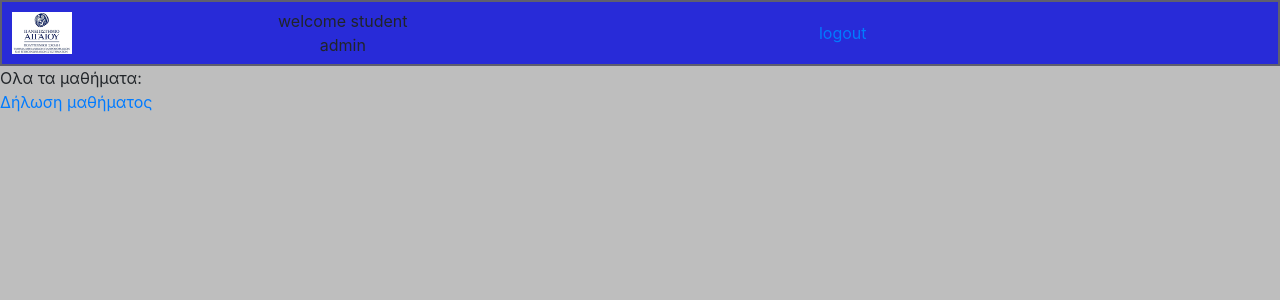
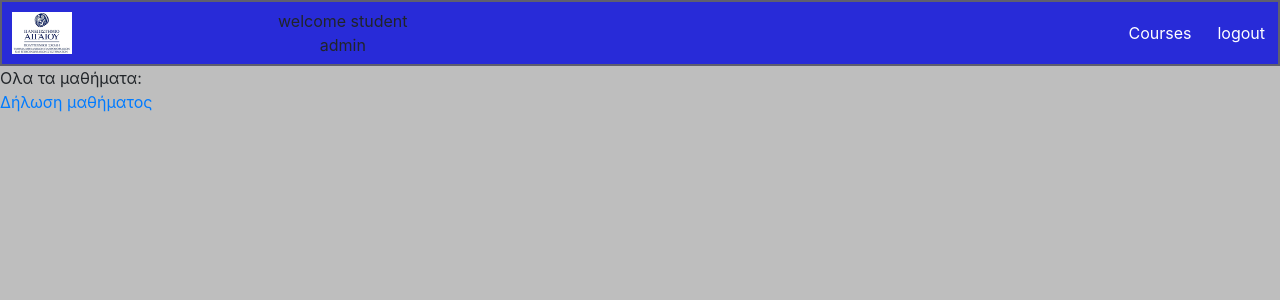
Before and after one commit to passingTrance19108/InternetProgeammingAssignment, a PHP site: page /MainPage.php in a window 1280 px wide. Shown: the top 300 px of the page. Run offline with PHP 8.4, Linux system fonts and the light colour scheme; a user stored in the database is signed in; data comes from the database, SQL or seed files in the repository.

Commit message:
reorganised and started courses page

```diff
--- a/header.php
+++ b/Components/header.php
@@ -1,15 +1,14 @@
 <?php
-    include 'sessionStart.php';
+    require 'sessionStart.php';
 
     if(!isset($_SESSION['Username']))
     {
-        header('Location:index.php');
+        header('Location: http://localhost');
     }
 
 ?>
 <!DOCTYPE html>
 <html>
-<div id="body">
     <head>
         <meta name="viewport" content="width=device-width, initial-scale=1">
         <script src="https://ajax.googleapis.com/ajax/libs/jquery/3.6.0/jquery.min.js"></script>
@@ -18,18 +17,21 @@
         <script src="https://cdn.jsdelivr.net/npm/bootstrap@3.4.1/dist/js/bootstrap.min.js"
         integrity="sha384-aJ21OjlMXNL5UyIl/XNwTMqvzeRMZH2w8c5cRVpzpU8Y5bApTppSuUkhZXN0VxHd" crossorigin="anonymous"></script>
 
-        <link rel = "stylesheet" type = "text/css" href = "style.css">
-
-        <title >Main Page</title>
+        <link rel = "stylesheet" type = "text/css" href = "/style.css">
+        <title><?php echo basename($_SERVER['PHP_SELF'],'.php') ; ?></title>
 
         <!--title icon-->
-        <link rel="icon" href="photos/icsdlogo.png" type="image/icon type">
+        <link rel="icon" href="/photos/icsdlogo.png" type="image/icon type">
     </head>
     <body>
+    <div id="body" class="">
         <nav class="nav navbar-collapse navbar-expand-md topnav">
-            <a id="navimg" class="navbar-brand" href="/MainPage.php"><img width="25%" src="photos/icsdlogo.png"></a>
+            <a id="navimg" class="navbar-brand" href="/MainPage.php"><img width="25%" src="/photos/icsdlogo.png"></a>
             <div class="text-center collapse navbar-collapse"><?php echo 'welcome ' . $_SESSION['Role'] . '<br>' . $_SESSION['Username'] ?></div>
-            <div class="text-center collapse navbar-collapse"><a href="/logout.php">logout</a></div>
+            <div class="text-center collapse navbar-collapse justify-content-end">
+                <a href="/FindAndUpdate/Courses.php" class="btn buttonText">Courses</a>
+                <a href="/logout.php" class="btn buttonText">logout</a>
+            </div>
             <!-- The navigation buttons -->
 
 
--- a/MainPage.php
+++ b/MainPage.php
@@ -1,5 +1,5 @@
 <?php
-include 'header.php'
+include 'Components/header.php';
 ?>
 
         <?php
@@ -34,6 +34,6 @@ include 'header.php'
         }
         ?>
 
+</div>
 </body>
-</div>
 </html>
--- a/grade.php
+++ b/grade.php
@@ -1,5 +1,5 @@
 <?php
-include 'header.php'
+include 'Components/header.php'
 ?>
 
 <?php
--- a/index.php
+++ b/index.php
@@ -1,5 +1,5 @@
 <?php
-include 'sessionStart.php';
+include 'Components/sessionStart.php';
 ?>
 
 
--- a/make_statement.php
+++ b/make_statement.php
@@ -1,5 +1,5 @@
 <?php
-include 'header.php';
+include 'Components/header.php';
 
 include('student.php');
 include('subject.php');
--- a/style.css
+++ b/style.css
@@ -21,6 +21,9 @@ body{
     color: red;
 }
 
+.buttonText{
+    color: white;
+}
 
 /**************/
 /* Add a black background color to the top navigation */
```
Also changed, not shown: Courses.php (added, +29 -0 lines), Components/sessionStart.php (renamed from sessionStart.php).
